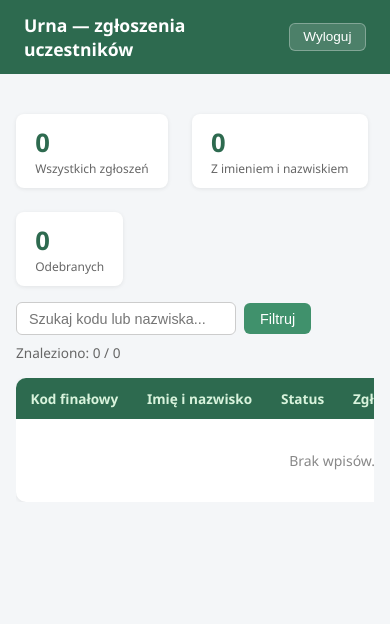
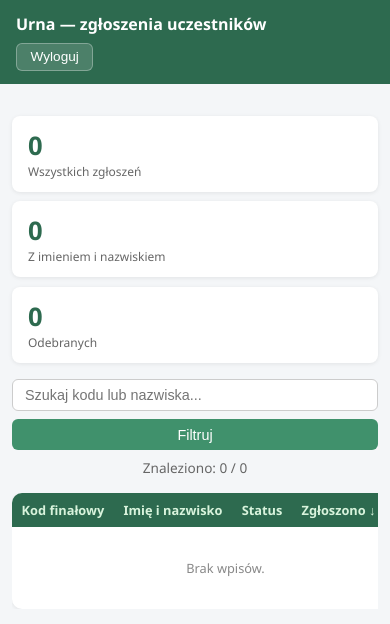
Before and after one commit to blmbyd/ro-gra, a PHP site: page /backend-php/admin/index.php in a window 390 px wide. Shown: the top 624 px of the page. Run offline with PHP 8.4, Linux system fonts and the light colour scheme; the visitor is signed in with stand-in values (Sample User, id 1).

Commit message:
fix: Add responsive media queries for improved layout on smaller screens

```diff
--- a/backend-php/admin/index.php
+++ b/backend-php/admin/index.php
@@ -298,6 +298,48 @@ function status_label(string $status): string
     .btn-edit-link:hover { background: #d8f3dc; text-decoration: none; }
 
     .empty { text-align: center; padding: 2rem; color: #888; }
+
+    /* =============================================
+       RESPONSYWNOSC – MEDIA QUERIES
+       ============================================= */
+
+    /* <= 768 px: tabela – mniejsze odstepy, ukrycie kolumny Zaktualizowano */
+    @media (max-width: 768px) {
+      th, td { padding: 0.5rem 0.6rem; font-size: 0.8rem; }
+      th:nth-child(5), td:nth-child(5) { display: none; }
+      .name-cell { max-width: 150px; }
+      .actions-cell { white-space: normal; }
+    }
+
+    /* <= 680 px: formularz edycji – uklad pionowy */
+    @media (max-width: 680px) {
+      .edit-section { padding: 1rem; }
+      .edit-row { flex-direction: column; align-items: stretch; gap: 0.75rem; }
+      .edit-row label { min-width: auto; }
+      .edit-row input[type=text] { width: 100% !important; }
+      .edit-row select { width: 100%; }
+      .btn-save, .btn-cancel { width: 100%; text-align: center; display: block; margin: 0; }
+      .btn-cancel { margin-top: 0.4rem; }
+    }
+
+    /* <= 640 px: naglowek – uklad pionowy */
+    @media (max-width: 640px) {
+      .admin-header { flex-direction: column; align-items: flex-start; gap: 0.5rem; padding: 0.8rem 1rem; }
+      .admin-header h1 { font-size: 1rem; }
+      .btn-sm { align-self: flex-start; }
+    }
+
+    /* <= 480 px: statystyki i filtr – jednokolumnowy */
+    @media (max-width: 480px) {
+      .wrap { padding: 1rem 0.75rem; }
+      .stats { flex-direction: column; gap: 0.6rem; }
+      .stat { padding: 0.75rem 1rem; }
+      .filter-row { flex-direction: column; align-items: stretch; gap: 0.5rem; }
+      .filter-row input[type=text] { width: 100%; }
+      .btn-filter { width: 100%; }
+      .filter-info { text-align: center; }
+      .login-wrap { margin: 2rem auto; }
+    }
   </style>
 </head>
 <body>
```
